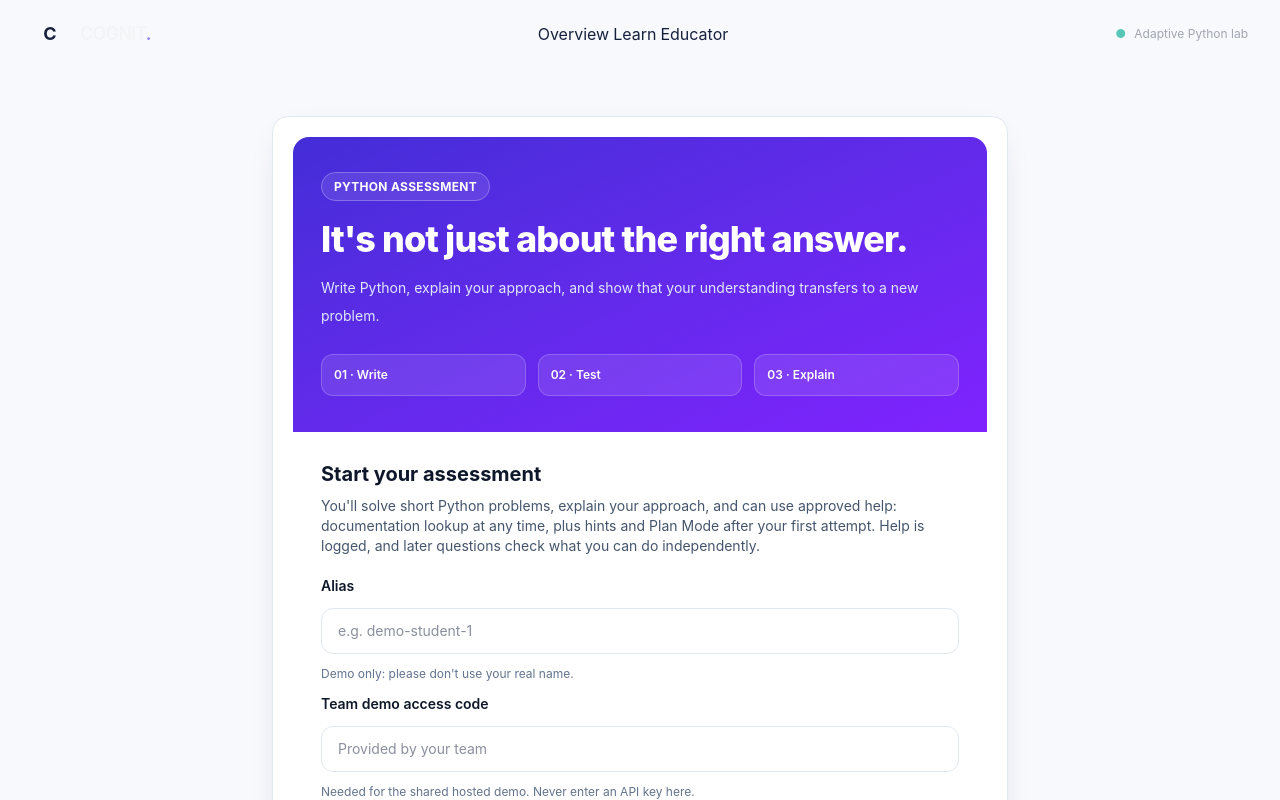
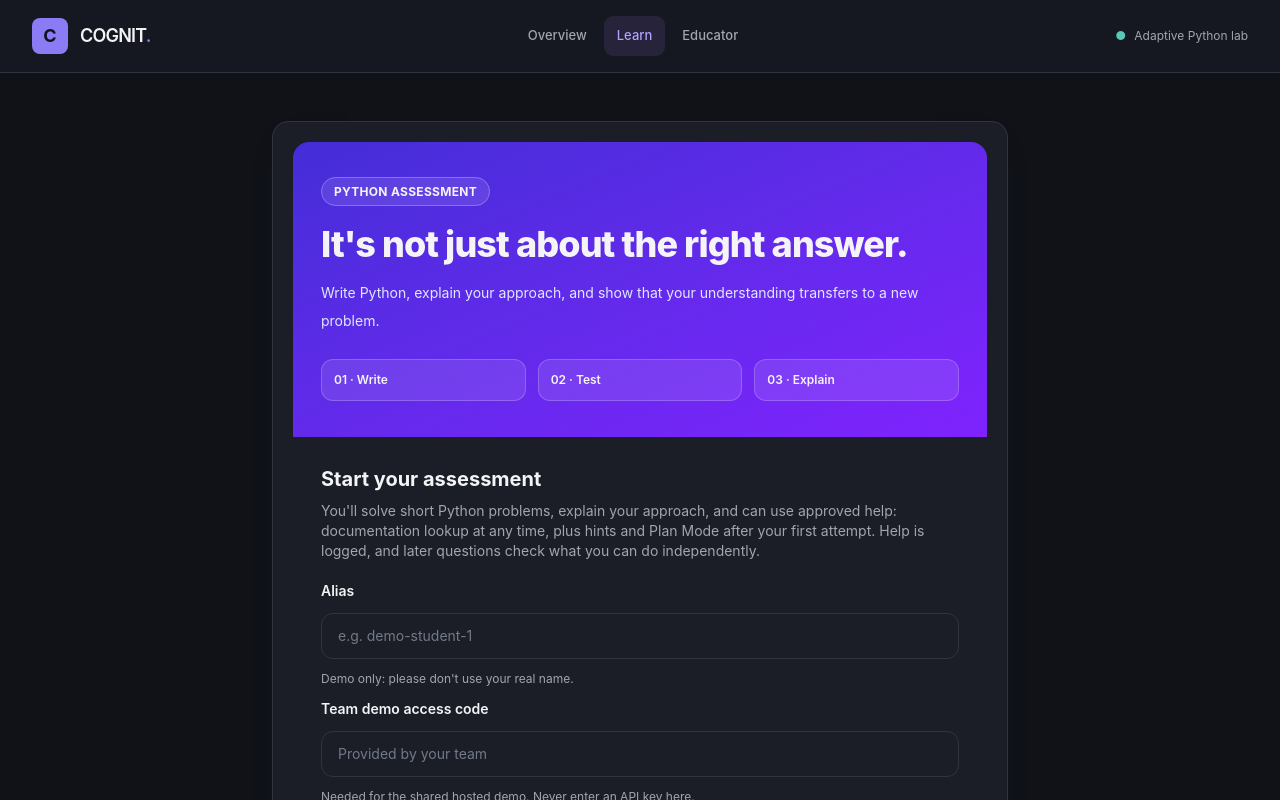
Before and after one commit to arizvi786110/ImperialAIHack-, a React (Vite) app in the folder frontend/: page /student in a window 1280 px wide. Shown: the top 800 px of the page. Built offline with nearby package versions, Linux system fonts and the light colour scheme; no server answers.

Commit message:
design: dark premium shell with white Monaco editor and accessible contrast

```diff
--- a/frontend/src/index.css
+++ b/frontend/src/index.css
@@ -1,14 +1,45 @@
 @import "tailwindcss";
+@import url('https://fonts.googleapis.com/css2?family=DM+Sans:wght@400;500;600;700&family=JetBrains+Mono:wght@400;500;600&display=swap');
 
-:root {
-  font-family: Inter, ui-sans-serif, -apple-system, BlinkMacSystemFont, "Segoe UI", sans-serif;
-  background: #f7f9fd;
-  color: #17213d;
-  font-synthesis: none;
-  -webkit-font-smoothing: antialiased;
-}
-body { margin: 0; min-width: 320px; min-height: 100vh; }
-button { cursor: pointer; }
-button:disabled { cursor: not-allowed; }
-::selection { background: #dbeafe; color: #1e40af; }
-:focus-visible { outline: 3px solid #93c5fd; outline-offset: 2px; }
+:root { font-family: Inter, 'DM Sans', system-ui, sans-serif; background:#101218; color:#F4F4F6; font-synthesis:none; text-rendering:optimizeLegibility; -webkit-font-smoothing:antialiased }
+body { margin:0; min-width:320px; min-height:100vh; background:#101218 }
+button { cursor:pointer }
+button:disabled { cursor:not-allowed }
+::selection { background:#8B7CF6; color:#101218 }
+:focus-visible { outline:2px solid #8B7CF6; outline-offset:3px }
+html { scroll-behavior:smooth }
+.cognit-shell { background:#101218; color:#F4F4F6; min-height:100vh }
+.c-header { border-bottom:1px solid #303440; background:#151820 }
+.c-logo { background:#8B7CF6; color:#101218 }
+.c-nav-link { font-size:13px; color:#A1A5B0; font-weight:550; padding:10px 13px; border-radius:9px; transition:background .2s,color .2s }
+.c-nav-link:hover { background:#252836; color:#F4F4F6 }
+.c-nav-active { background:#26233B; color:#AFA3FF }
+.c-footer { border-top:1px solid #303440 }
+.c-eyebrow { color:#8B7CF6; text-transform:uppercase; letter-spacing:.18em; font-size:11px; font-weight:700 }
+.c-hero-heading { line-height:1.06 }
+.c-cta { transition:transform .2s,background .2s }
+.c-cta:hover { transform:translateY(-2px) }
+.cognit-shell :is(.bg-white,.bg-slate-50,.bg-slate-100,.bg-\[\#fbfcff\]) { background-color:#1B1E27!important }
+.cognit-shell :is(.bg-indigo-50,.bg-violet-50,.bg-sky-50,.bg-blue-50) { background-color:#24243A!important }
+.cognit-shell :is(.bg-emerald-50,.bg-green-50) { background-color:#1D3130!important }
+.cognit-shell :is(.bg-amber-50,.bg-yellow-50) { background-color:#332B24!important }
+.cognit-shell :is(.bg-rose-50,.bg-red-50) { background-color:#3A252D!important }
+.cognit-shell :is(.bg-indigo-600,.bg-indigo-700,.bg-violet-600) { background-color:#8B7CF6!important; color:#101218!important }
+.cognit-shell :is(.hover\:bg-indigo-500:hover,.hover\:bg-indigo-700:hover) { background-color:#A99FFF!important }
+.cognit-shell :is(.text-slate-900,.text-slate-800,.text-slate-700) { color:#F4F4F6!important }
+.cognit-shell :is(.text-slate-600,.text-slate-500,.text-slate-400) { color:#A1A5B0!important }
+.cognit-shell :is(.text-indigo-700,.text-indigo-600,.text-violet-700) { color:#AFA3FF!important }
+.cognit-shell :is(.border-slate-300,.border-slate-200,.border-slate-100,.border-indigo-100,.border-indigo-200) { border-color:#303440!important }
+.cognit-shell input, .cognit-shell textarea { background:#151820; color:#F4F4F6; border-color:#303440; }
+.cognit-shell input::placeholder, .cognit-shell textarea::placeholder { color:#727988 }
+.cognit-shell .c-code-surface, .cognit-shell .monaco-editor, .cognit-shell .monaco-editor .margin, .cognit-shell .monaco-editor-background, .cognit-shell .monaco-editor .view-overlays { background:#FFFFFF!important }
+.cognit-shell .monaco-editor input { background:transparent!important; }
+.cognit-shell .c-code-surface { color:#17213D!important }
+.cognit-shell pre { font-family:'JetBrains Mono',ui-monospace,monospace }
+.cognit-shell :is(code,kbd) { font-family:'JetBrains Mono',ui-monospace,monospace }
+.cognit-shell .text-white { color:#F4F4F6 }
+.cognit-shell .c-logo.text-white { color:#101218 }
+.cognit-shell a { text-decoration:none }
+.cognit-shell .c-feature { box-shadow:none }
+.cognit-shell .shadow-sm,.cognit-shell .shadow-lg { box-shadow:none!important }
+@media(prefers-reduced-motion:reduce) { html{scroll-behavior:auto} .c-cta,.c-feature { transition:none!important; transform:none!important } }
```
